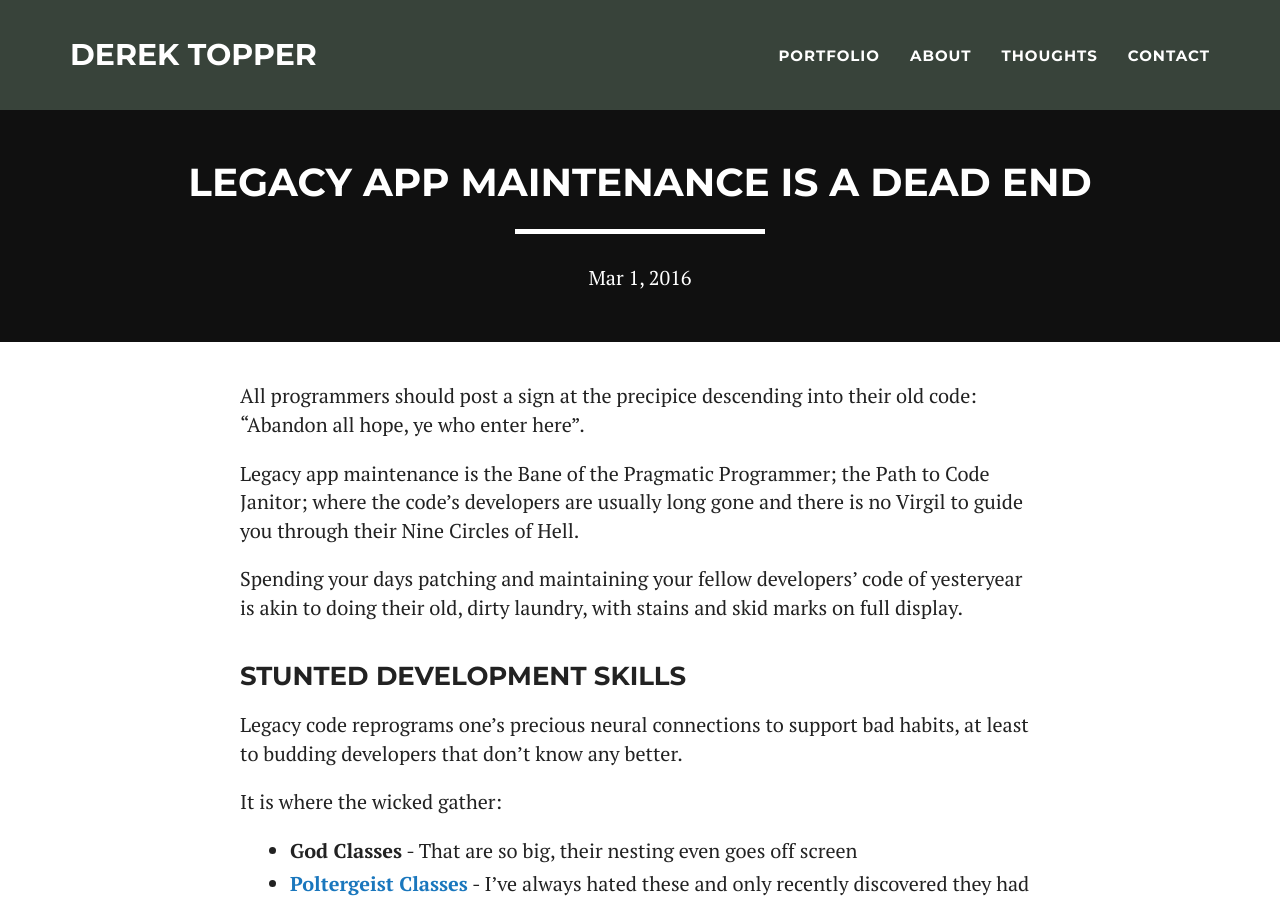
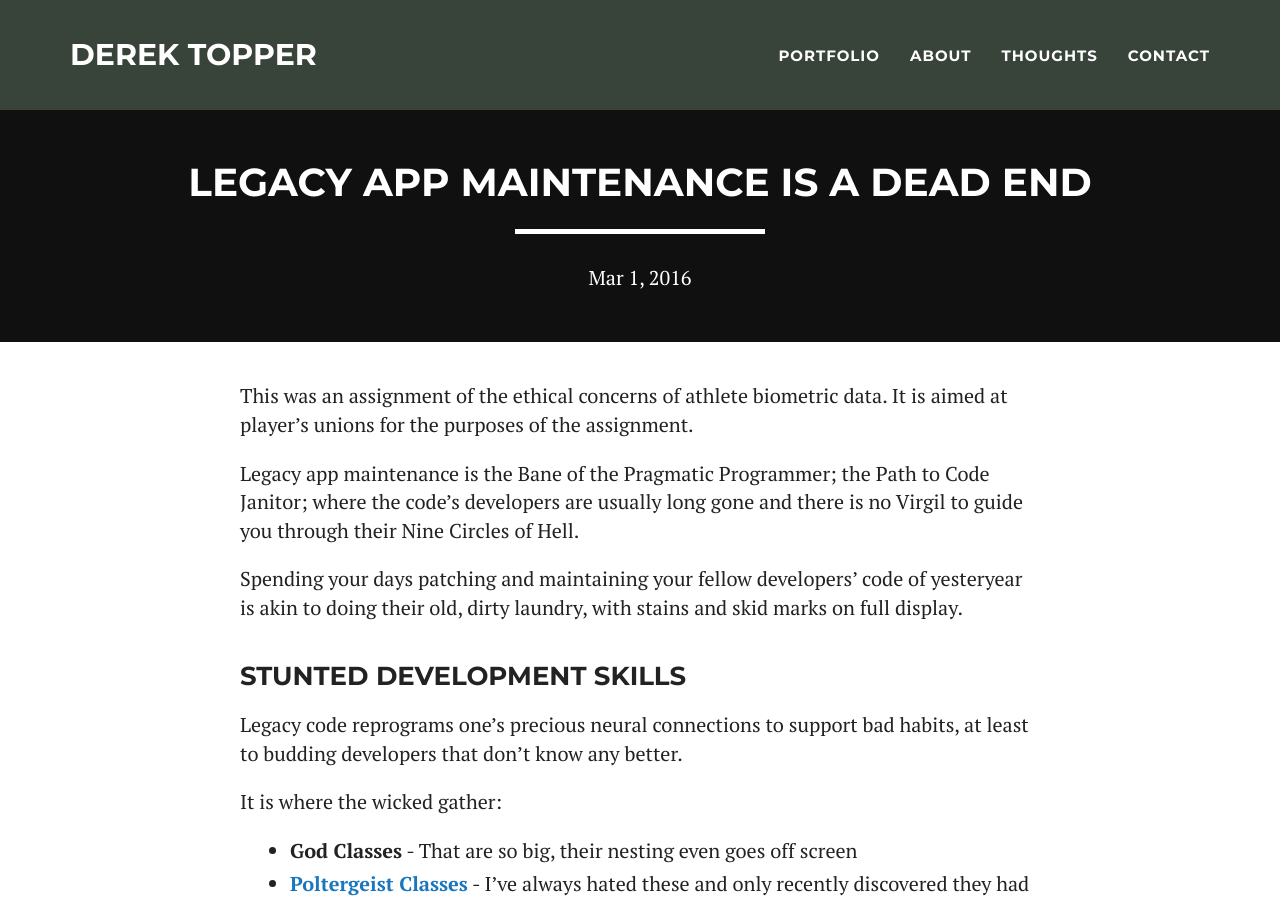
Before and after one commit to derektopper/derektopper.github.io, a Jekyll site: the page built from _posts/blog/2016-03-01-Legacy-App-Maintenance-Is-A-Dead-End.md, in a window 1280 px wide and 900 px high. Built offline with Jekyll 4.4.1, drawn with Linux system fonts in a browser that asks for light colours; comment, search, counter and statistics services are not loaded.

Commit message:
attempt bug fix2

```diff
--- a/_posts/blog/2016-03-01-Legacy-App-Maintenance-Is-A-Dead-End.md
+++ b/_posts/blog/2016-03-01-Legacy-App-Maintenance-Is-A-Dead-End.md
@@ -4,7 +4,7 @@ title: Legacy App Maintenance Is A Dead End
 category: blog
 ---
 
-All programmers should post a sign at the precipice descending into their old code: "Abandon all hope, ye who enter here".
+This was an assignment of the ethical concerns of athlete biometric data. It is aimed at player's unions for the purposes of the assignment.
 
 Legacy app maintenance is the Bane of the Pragmatic Programmer; the Path to Code Janitor; where the code's developers are usually long gone and there is no Virgil to guide you through their Nine Circles of Hell.
 
```
